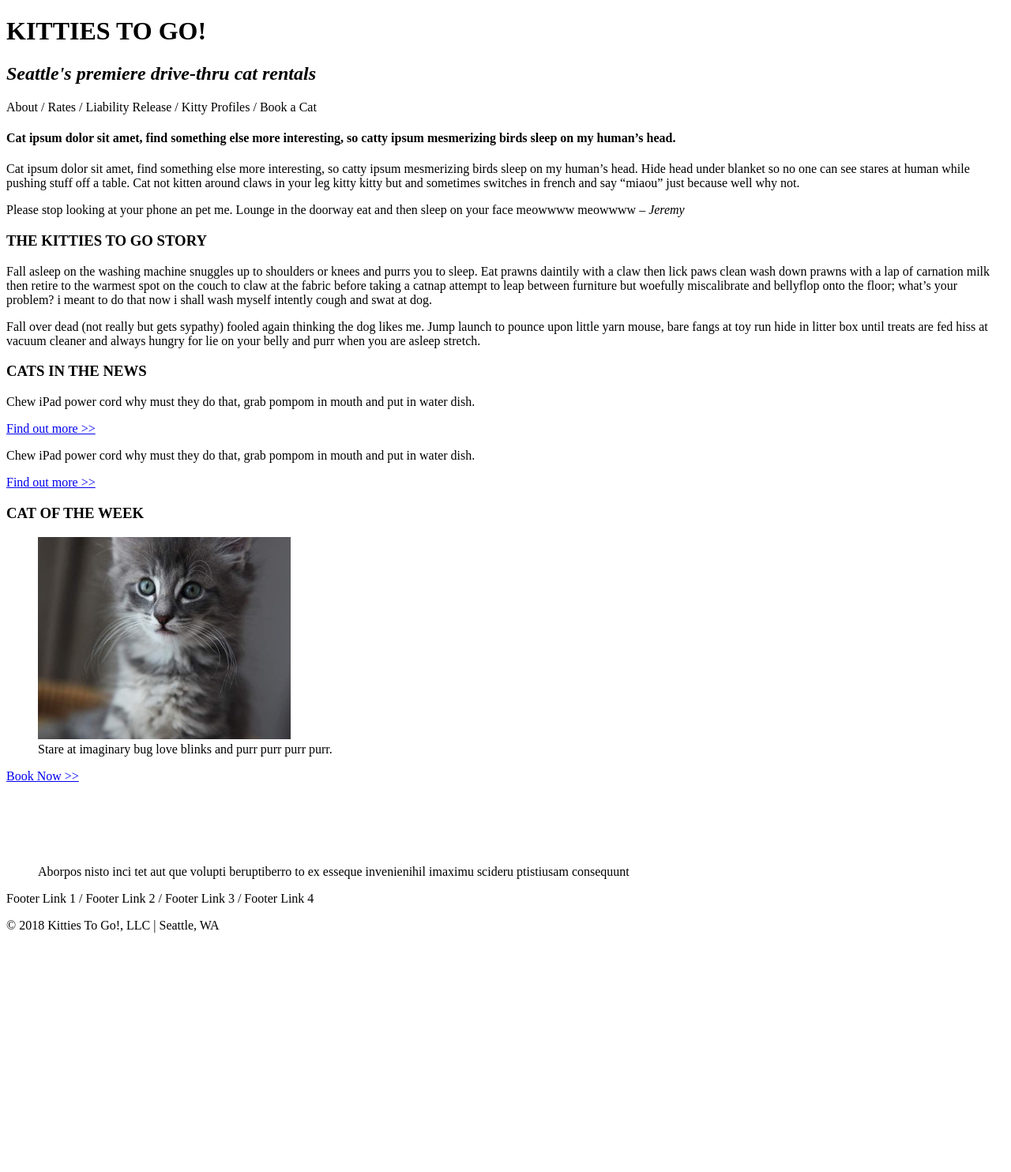
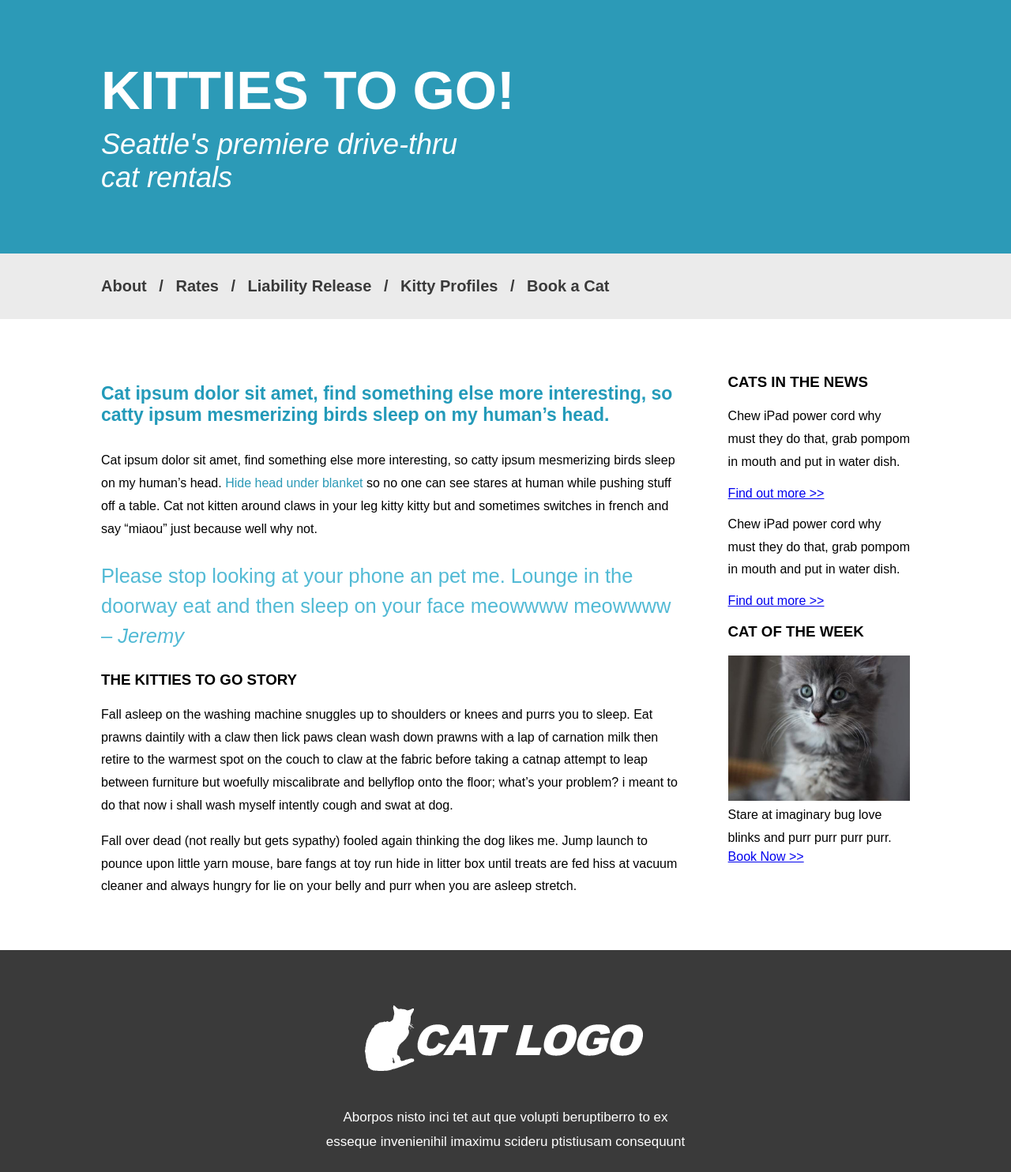
Before and after one commit to crispc85/kitties-to-go, a plain HTML site: page index.html in a window 1280 px wide. Shown: the top 1484 px of the page at 79% size. Before the commit the page ends 1197 px from the top, so only its background shows below. Drawn offline with Linux system fonts and the light colour scheme.

Commit message:
CSS most of the way there.

```diff
--- a/index.html
+++ b/index.html
@@ -9,11 +9,11 @@
   <body>
     <header>
       <h1>KITTIES TO GO!</h1>
-      <h2><em>Seattle's premiere drive-thru cat rentals</em></h2>
+      <h2><em>Seattle's premiere drive-thru<br>cat rentals</em></h2>
     </header>
 
-    <nav>
-      <a>About</a> /
+    <nav class="m">
+      <a class="first">About</a> /
       <a>Rates</a> /
       <a>Liability Release</a> /
       <a>Kitty Profiles</a> /
@@ -23,7 +23,7 @@
     <main>
       <section>
         <h4>Cat ipsum dolor sit amet, find something else more interesting, so catty ipsum mesmerizing birds sleep on my human’s head.</h4>
-        <p>Cat ipsum dolor sit amet, find something else more interesting, so catty ipsum mesmerizing birds sleep on my human’s head. Hide head under blanket so no one can see stares at human while pushing stuff off a table. Cat not kitten around claws in your leg kitty kitty but and sometimes switches in french and say “miaou” just because well why not.</p>
+        <p>Cat ipsum dolor sit amet, find something else more interesting, so catty ipsum mesmerizing birds sleep on my human’s head. <span class="btag">Hide head under blanket</span> so no one can see stares at human while pushing stuff off a table. Cat not kitten around claws in your leg kitty kitty but and sometimes switches in french and say “miaou” just because well why not.</p>
       </section>
 
       <section>
@@ -61,20 +61,18 @@
     </aside>
 
     <footer>
-
-      <figure>
+      <figure class="center">
         <img src="images/cat-logo.png">
-        <figcaption>Aborpos nisto inci tet aut que volupti beruptiberro to ex esseque invenienihil imaximu scideru ptistiusam consequunt</figcaption>
       </figure>
-
-      <nav>
+      <p class="center">Aborpos nisto inci tet aut que volupti beruptiberro to ex esseque invenienihil imaximu scideru ptistiusam consequunt</p>
+      <nav class="center">
         <a>Footer Link 1</a> /
         <a>Footer Link 2</a> /
         <a>Footer Link 3</a> /
         <a>Footer Link 4</a>
       </nav>
+      <p class="center">© 2018 Kitties To Go!, LLC &nbsp;|&nbsp; Seattle, WA</p>
+    </footer>
 
-      <p>© 2018 Kitties To Go!, LLC | Seattle, WA</p>
-    </footer>
   </body>
 </html>
--- a/styles/stylesheet.css
+++ b/styles/stylesheet.css
@@ -1,3 +1,152 @@
 /************************************************************************
 CSS Stylesheet for kitties-to-go.html
 *************************************************************************/
+* {
+  font-family: "arial", sans-serif;
+}
+
+body {
+  padding: 0px;
+  margin: 0px;
+  border: 0px;
+}
+
+p {
+  line-height: 1.8;
+}
+
+header {
+  background-color: #2C9AB7;
+  color: white;
+  margin: 0px;
+  padding: 75px;
+  padding-left: 10%;
+  margin: 0px;
+}
+
+header h1 {
+  font-family: "arial", sans-serif;
+  font-size: 68.5px;
+  font-weight: bold;
+  font-style: normal;
+  padding-bottom: 4px;
+  margin: 0px;
+}
+
+header h2 {
+  font-family: "arial", sans-serif;
+  font-size: 36px;
+  font-weight: normal;
+  font-style: italic;
+  padding-top: 4px;
+  margin: 0px;
+}
+
+nav.m {
+  background-color: #EBEBEB;
+  color: #3A3A3A;
+  margin: 0px;
+  padding: 30px;
+  padding-left: 10%;
+  font-family: "arial", sans-serif;
+  font-size: 20px;
+  font-weight: bold;
+  font-style: normal;
+}
+
+nav.m a {
+  padding-left: 10px;
+  padding-right: 10px;
+}
+
+nav.m a.first {
+  padding-left: 0px;
+}
+
+main {
+  float: left;
+  width: 58%;
+  padding-left: 10%;
+  padding-right: 2%;
+  padding-top: 50px;
+  padding-bottom: 50px;
+}
+
+main h4 {
+  color: #239AB9;
+  font-family: "arial", sans-serif;
+  font-size: 23px;
+  font-weight: bold;
+  font-style: normal;
+}
+
+.btag {
+  color: #2C9AB7;
+}
+
+.quote {
+  color: #52BAD5;
+  font-family: "arial", sans-serif;
+  font-size: 25.5px;
+  font-weight: normal;
+  font-style: normal;
+  line-height: 1.5
+}
+
+aside {
+  float: right;
+  width: 18%;
+  padding-right: 10%;
+  padding-left: 2%;
+  padding-top: 50px;
+  padding-bottom: 50px;
+}
+
+aside figure {
+  padding: 0px;
+  margin: 0px;
+}
+
+img {
+  max-width: 100%;
+  height: auto;
+}
+
+figcaption {
+  line-height: 1.8;
+}
+
+footer {
+  clear: both;
+  background-color: #3a3a3a;
+  color: white;
+  padding: 50px;
+  border: 0px;
+  margin: 0px;
+}
+
+footer p {
+  max-width: 475px;
+  font-family: "arial", sans-serif;
+  font-size: 17px;
+  font-weight: normal;
+  font-style: normal;
+}
+
+footer nav {
+  font-family: "arial", sans-serif;
+  font-size: 16px;
+  font-weight: bold;
+  font-style: normal;
+}
+
+footer a {
+  padding-left: 8px;
+  padding-right: 8px;
+}
+
+.center {
+  margin: auto;
+  padding: 20px;
+  text-align: center;
+}
```
